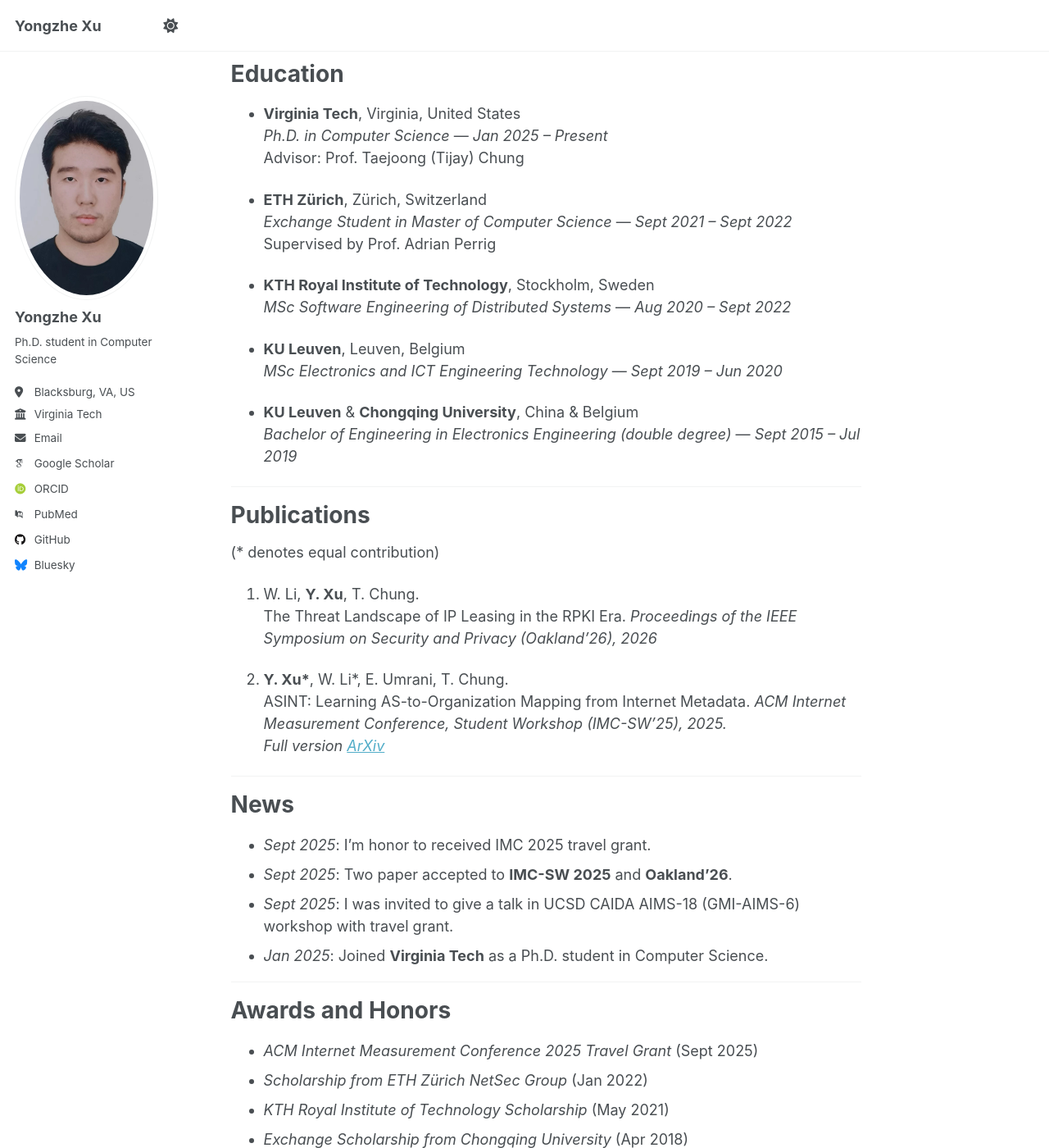
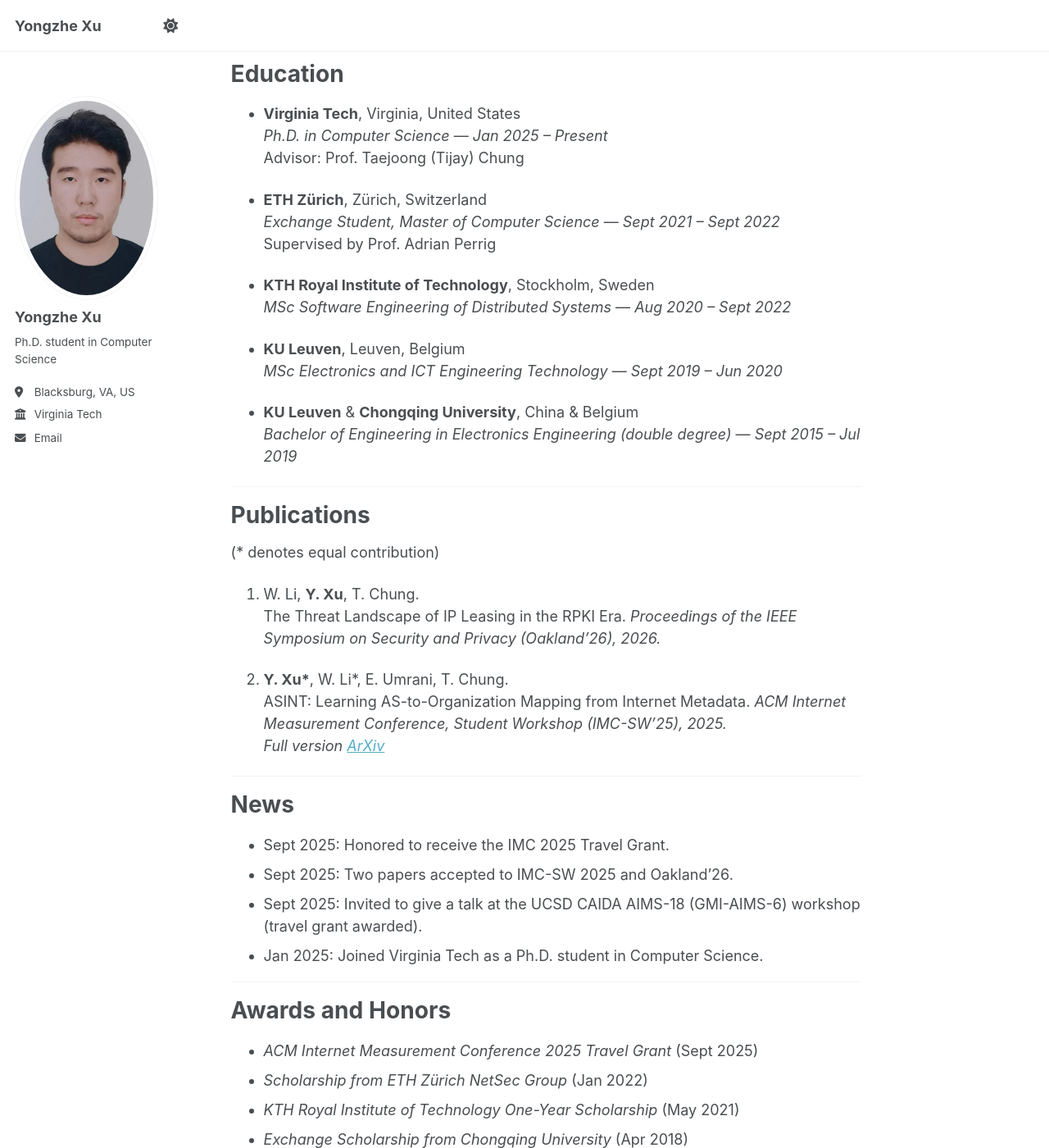
Before and after one commit to xuyongzhe-vt/xuyongzhe-vt.github.io, a Jekyll site: the page built from _pages/about.md, in a window 1280 px wide and 1400 px high, scrolled down 218 px. Shown: the whole window at 82% size. Built offline with Jekyll 4.4.1, drawn with Linux system fonts in a browser that asks for light colours; some web fonts are replaced; a script that is not in the unit is left out; some of the changed text lies outside the part shown.

Commit message:
fix misc

```diff
--- a/_config.yml
+++ b/_config.yml
@@ -35,12 +35,12 @@ author:
   # Academic websites
   academia         : # URL
   arxiv            : # URL - Update with the correct link to your profile
-  googlescholar    : "https://scholar.google.com/citations?user=PS_CX0AAAAAJ"
+  googlescholar    : #"https://scholar.google.com/citations?user=PS_CX0AAAAAJ"
   inspire-hep      : # URL
   impactstory      : # URL
-  orcid            : "https://orcid.org/yourorcidurl"
+  orcid            : #"https://orcid.org/yourorcidurl"
   semantic         : # URL
-  pubmed           : "https://www.ncbi.nlm.nih.gov/pubmed/?term=john+snow"
+  pubmed           : #"https://www.ncbi.nlm.nih.gov/pubmed/?term=john+snow"
   researchgate     : # URL
   scopus           : # URL
 
@@ -48,13 +48,13 @@ author:
   bitbucket        : # Username - Update with your username on the site
   codepen          : # Username
   dribbble         : # Username
-  github           : "academicpages"
+  github           : #"academicpages"
   kaggle           : # Username
   stackoverflow    : # User number or user number and name (i.e., use "1" or "1/jeff-atwood")
 
   # Social media
   artstation       : # Username
-  bluesky          : "bsky.app" # Replace this with you Bluesky username
+  bluesky          : #"bsky.app" # Replace this with you Bluesky username
   facebook         : # Username
   flickr           : # Username
   foursquare       : # Username
--- a/_pages/about.md
+++ b/_pages/about.md
@@ -8,7 +8,7 @@ redirect_from:
 ---
 
 I'm a first-year Ph.D. student in Computer Science at **Virginia Tech**, advised by [Prof. Taejoong (Tijay) Chung](https://taejoong.github.io).
-My research interests broadly span **network security** and **network measurement**, focusing on understanding and improving Internet infrastructure and trust systems.
+My research broadly spans network security and Internet measurement, with a focus on understanding and improving Internet infrastructure and trust systems.
 
 ---
 
@@ -20,7 +20,7 @@ Education
 Advisor: Prof. Taejoong (Tijay) Chung
 
 - **ETH Zürich**, Zürich, Switzerland
-*Exchange Student in Master of Computer Science* — *Sept 2021 – Sept 2022*
+*Exchange Student, Master of Computer Science* — *Sept 2021 – Sept 2022*
 Supervised by Prof. Adrian Perrig
 
 - **KTH Royal Institute of Technology**, Stockholm, Sweden
@@ -41,7 +41,7 @@ Publications
 
 1. W. Li, **Y. Xu**, T. Chung.
    The Threat Landscape of IP Leasing in the RPKI Era.
-   *Proceedings of the IEEE Symposium on Security and Privacy (Oakland’26), 2026*
+   *Proceedings of the IEEE Symposium on Security and Privacy (Oakland’26), 2026.*
 
 2. **Y. Xu\***, W. Li\*, E. Umrani, T. Chung.
    ASINT: Learning AS-to-Organization Mapping from Internet Metadata.
@@ -54,10 +54,10 @@ Publications
 News
 ======
 
-- *Sept 2025*: I'm honor to received IMC 2025 travel grant.
-- *Sept 2025*: Two paper accepted to **IMC-SW 2025** and **Oakland’26**.
-- *Sept 2025*: I was invited to give a talk in UCSD CAIDA AIMS-18 (GMI-AIMS-6) workshop with travel grant.
-- *Jan 2025*: Joined **Virginia Tech** as a Ph.D. student in Computer Science.
+- Sept 2025: Honored to receive the IMC 2025 Travel Grant.
+- Sept 2025: Two papers accepted to IMC-SW 2025 and Oakland’26.
+- Sept 2025: Invited to give a talk at the UCSD CAIDA AIMS-18 (GMI-AIMS-6) workshop (travel grant awarded).
+- Jan 2025: Joined Virginia Tech as a Ph.D. student in Computer Science.
 
 ---
 
@@ -66,5 +66,5 @@ Awards and Honors
 
 - *ACM Internet Measurement Conference 2025 Travel Grant* (Sept 2025)
 - *Scholarship from ETH Zürich NetSec Group* (Jan 2022)
-- *KTH Royal Institute of Technology Scholarship* (May 2021)
+- *KTH Royal Institute of Technology One-Year Scholarship* (May 2021)
 - *Exchange Scholarship from Chongqing University* (Apr 2018)
```
